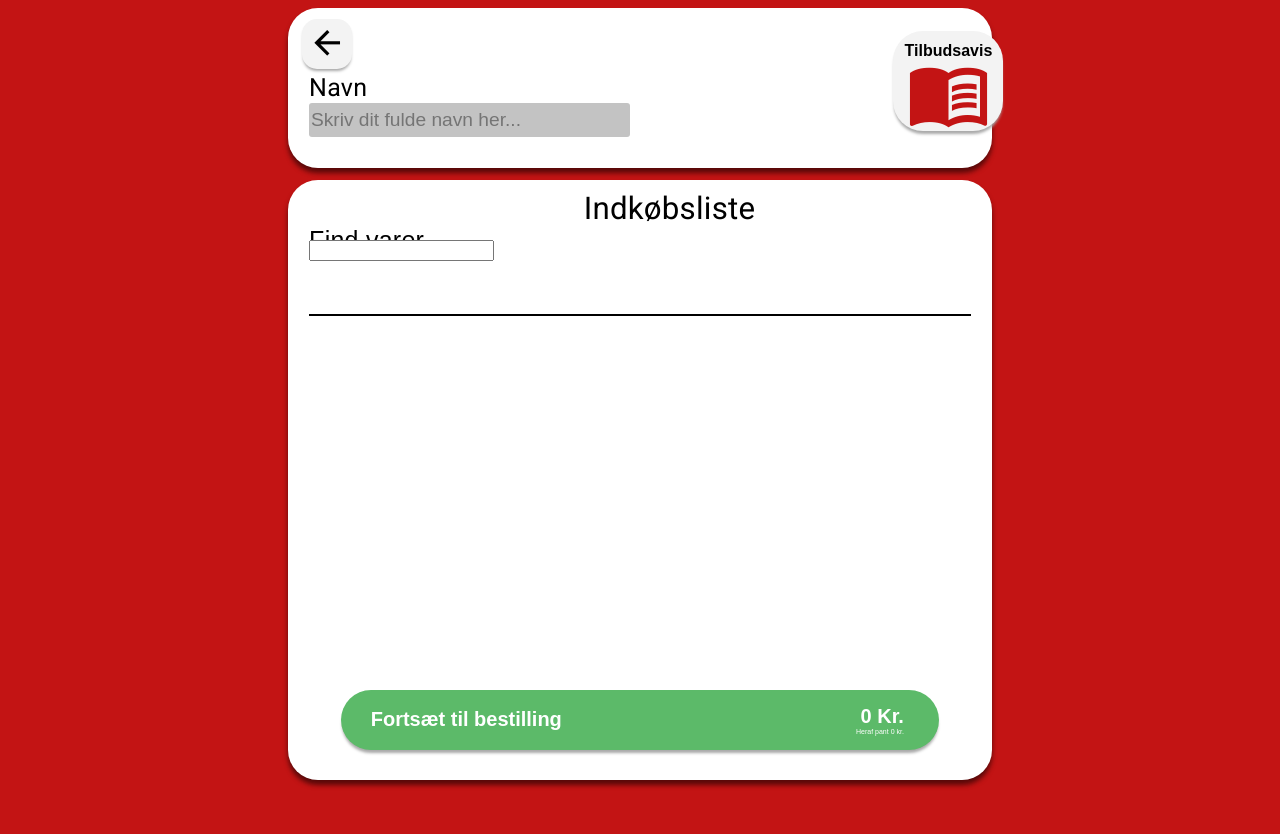
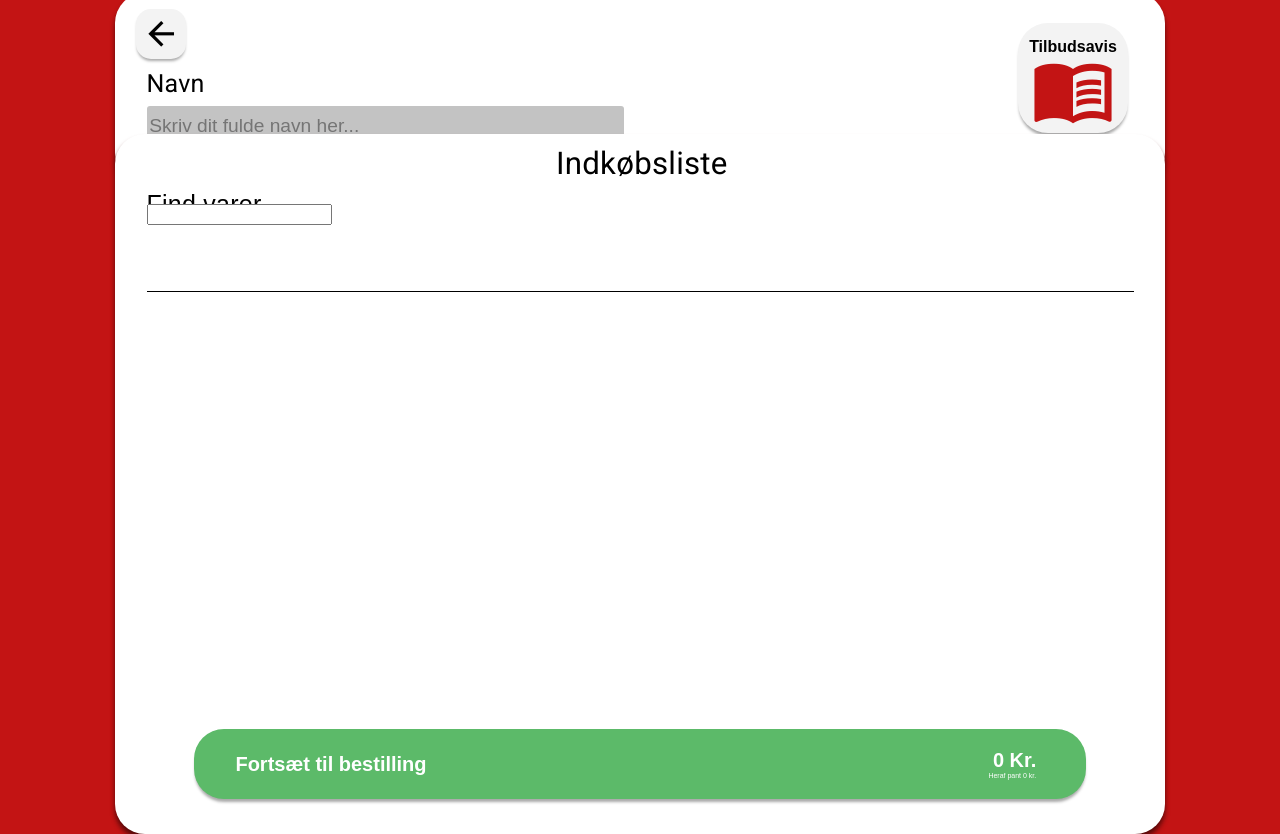
Before and after one commit to Sunnyboy110/projekt, an Angular app: page /store in a window 1280 px wide. Before the commit the page ends 800 px from the top, so only its background shows below. Built offline with nearby package versions, Linux system fonts and the light colour scheme.

Commit message:
size fix_maybe

```diff
--- a/src/styles.css
+++ b/src/styles.css
@@ -11,8 +11,8 @@ body {
 }
 
 #adminbutton {
-  width: 5%;
-  height: 10%;
+  width: 90px;
+  height: 90px;
   margin: 1%;
   position: relative;
   font-weight: bold;
@@ -53,8 +53,8 @@ body {
 }
 
 #storebutton {
-  width: 25%;
-  height: 50%;
+  width: 450px;
+  height: 450px;
   margin: auto;
   position: absolute;
   font-weight: bold;
@@ -97,8 +97,8 @@ body {
 
 
 #box {
-  width: 55%;
-  height: 20%;
+  width: 1050px;
+  height: 190px;
   margin: auto;
   position: absolute;
   background-color: white;
@@ -111,12 +111,12 @@ body {
 }
 
 #box2 {
-  width: 55%;
-  height: 75%;
+  width: 1050px;
+  height: 700px;
   margin: auto;
   position: absolute;
   background-color: white;
-  top: 20%;
+  top: 21%;
   bottom: 0;
   left: 0;
   right: 0;
@@ -164,7 +164,7 @@ body {
 
 #avisButton {
   width: 110px;
-  height: 100px;
+  height: 110px;
   margin: 1%;
   position: absolute;
   top: 10%;
```
